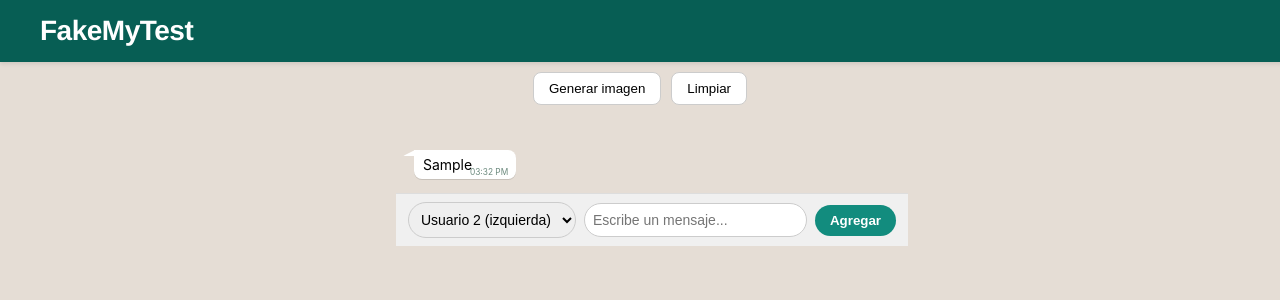
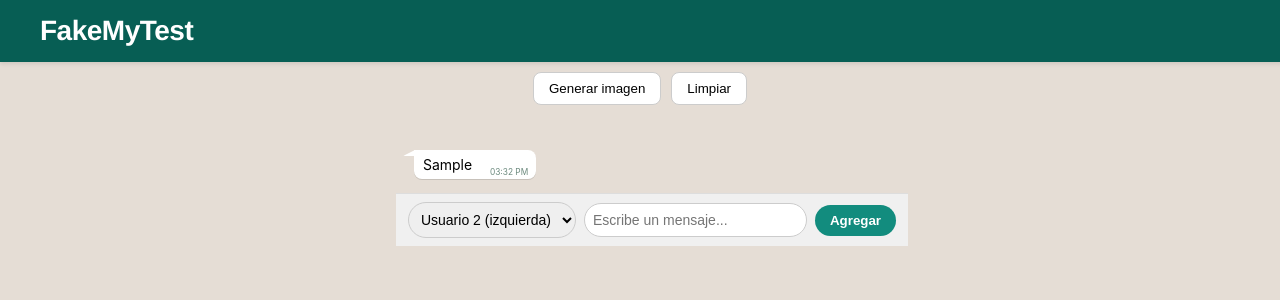
Before and after one commit to estefanielunardi/fakeMyText, a React (Vite) app: page / in a window 1280 px wide. Both pictures are taken after typing "Sample" into the empty fields and a click on the button "Agregar". Shown: the top 300 px of the page. Built offline with nearby package versions, Linux system fonts and the light colour scheme.

Commit message:
Fix messageBubble time style

```diff
--- a/src/styles/messageBubble.css
+++ b/src/styles/messageBubble.css
@@ -63,7 +63,7 @@
 
 .bubble-text {
     margin: 0;
-    padding-right: 35px;
+    padding-right: 55px;
     word-wrap: break-word;
 }
 
@@ -75,9 +75,7 @@
     font-size: 10px;
     color: #6c8a7e;
     line-height: 1;
-    display: flex;
-    align-items: center;
-    gap: 4px;
+    white-space: nowrap;
 }
 
 .read-receipt-container {
```
